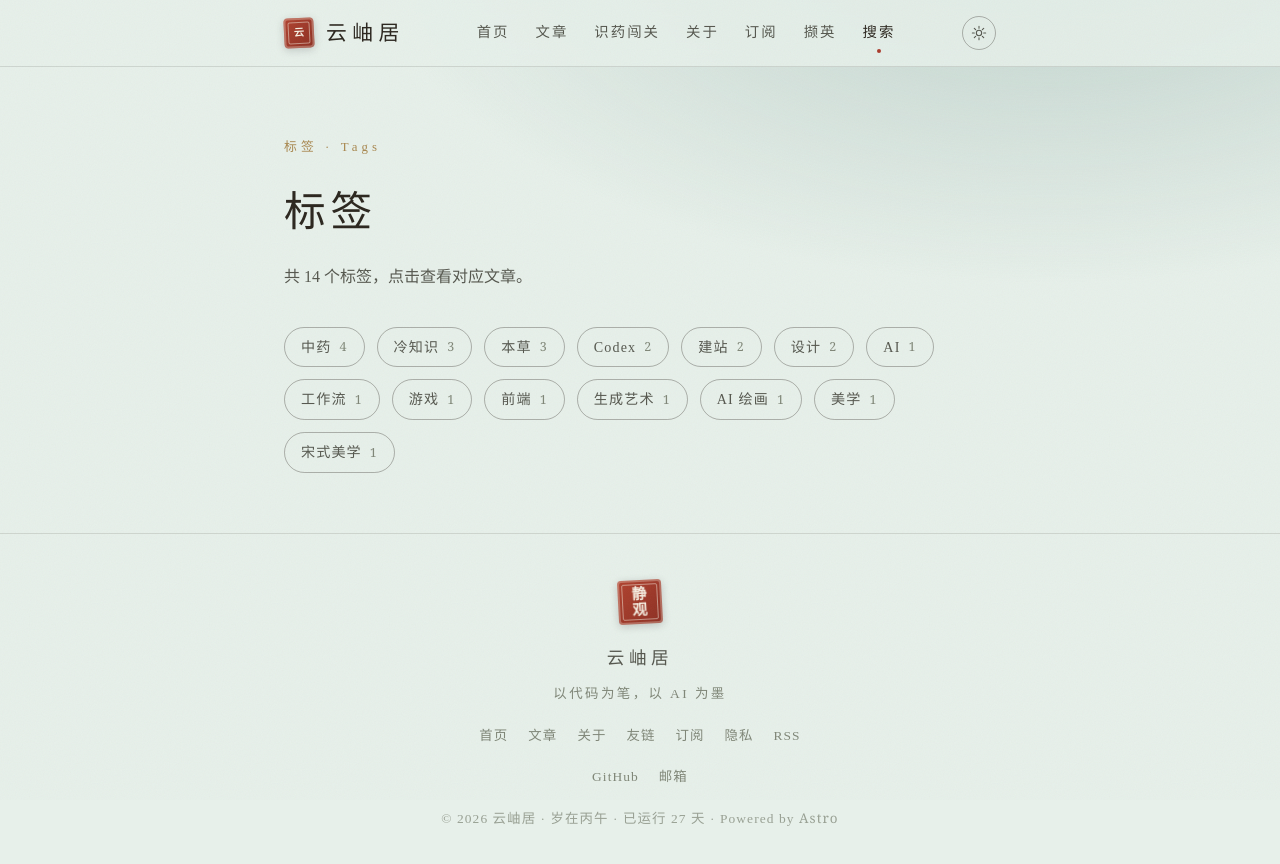
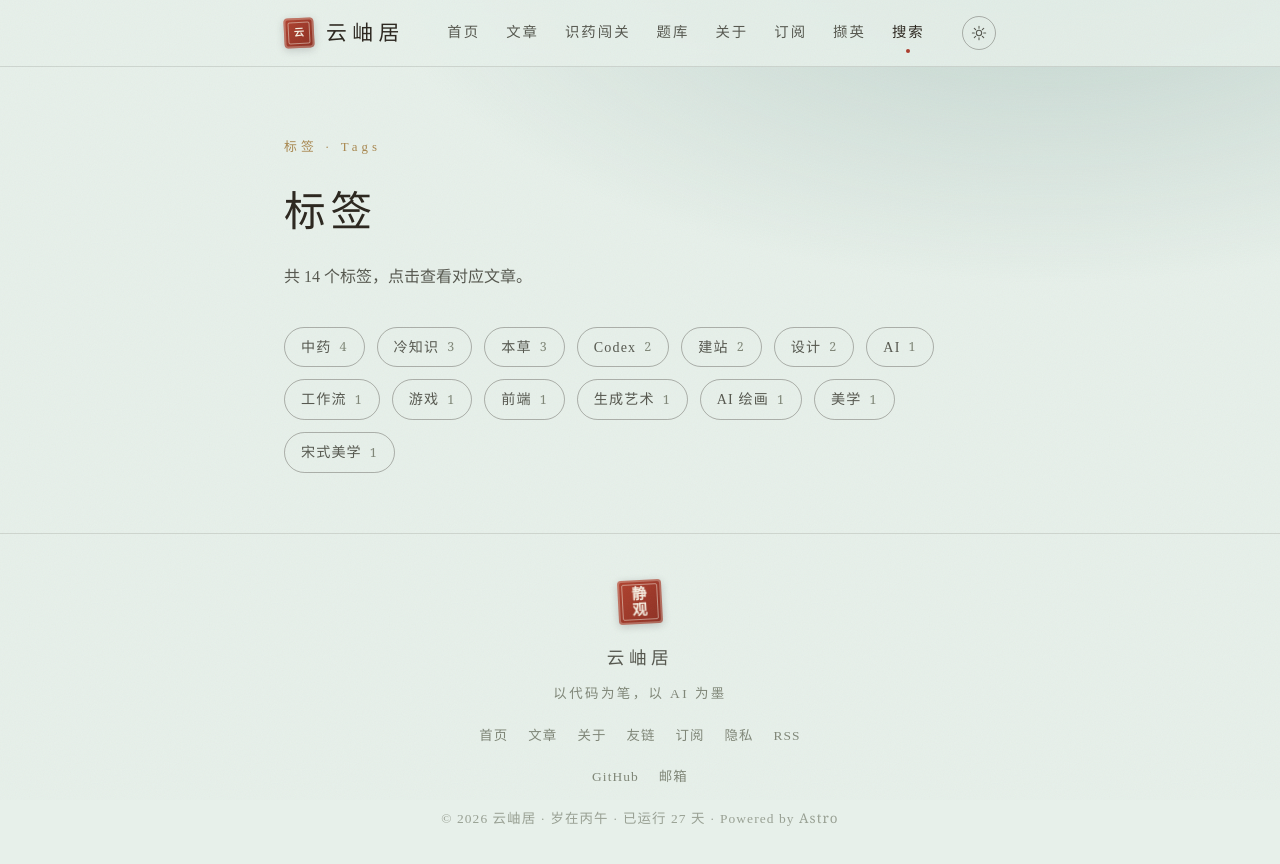
Before and after one commit to weelee-herb/xiuyunju-blog, an Astro site: page /tags in a window 1280 px wide. Built offline with nearby package versions, Linux system fonts and the light colour scheme; Astro itself is replaced by a stand-in of ours; some packages are replaced by stand-ins of ours; no server answers; a web font is replaced by a local one.

Commit message:
feat: 顶部导航增加题库直达入口（邀请码 692626）

```diff
--- a/src/components/Header.astro
+++ b/src/components/Header.astro
@@ -6,6 +6,7 @@ const nav = [
   { label: '首页', href: '/', match: (p: string) => p === '/' },
   { label: '文章', href: '/blog/', match: (p: string) => p.startsWith('/blog') },
   { label: '识药闯关', href: '/game/', match: (p: string) => p.startsWith('/game') },
+  { label: '题库', href: 'https://herb-quiz.cc.cd/', external: true, title: '中药题库 · 邀请码 692626', match: () => false },
   { label: '关于', href: '/about/', match: (p: string) => p.startsWith('/about') },
   { label: '订阅', href: '/subscribe/', match: (p: string) => p.startsWith('/subscribe') },
   { label: '撷英', href: '/featured/', match: (p: string) => p.startsWith('/featured') },
@@ -22,7 +23,13 @@ const path = Astro.url.pathname;
     </a>
     <nav class="nav" aria-label="主导航">
       {nav.map((item) => (
-        <a href={item.href} aria-current={item.match(path) ? 'page' : undefined}>
+        <a
+          href={item.href}
+          aria-current={item.match(path) ? 'page' : undefined}
+          target={item.external ? '_blank' : undefined}
+          rel={item.external ? 'noopener noreferrer' : undefined}
+          title={item.title}
+        >
           {item.label}
         </a>
       ))}
```
